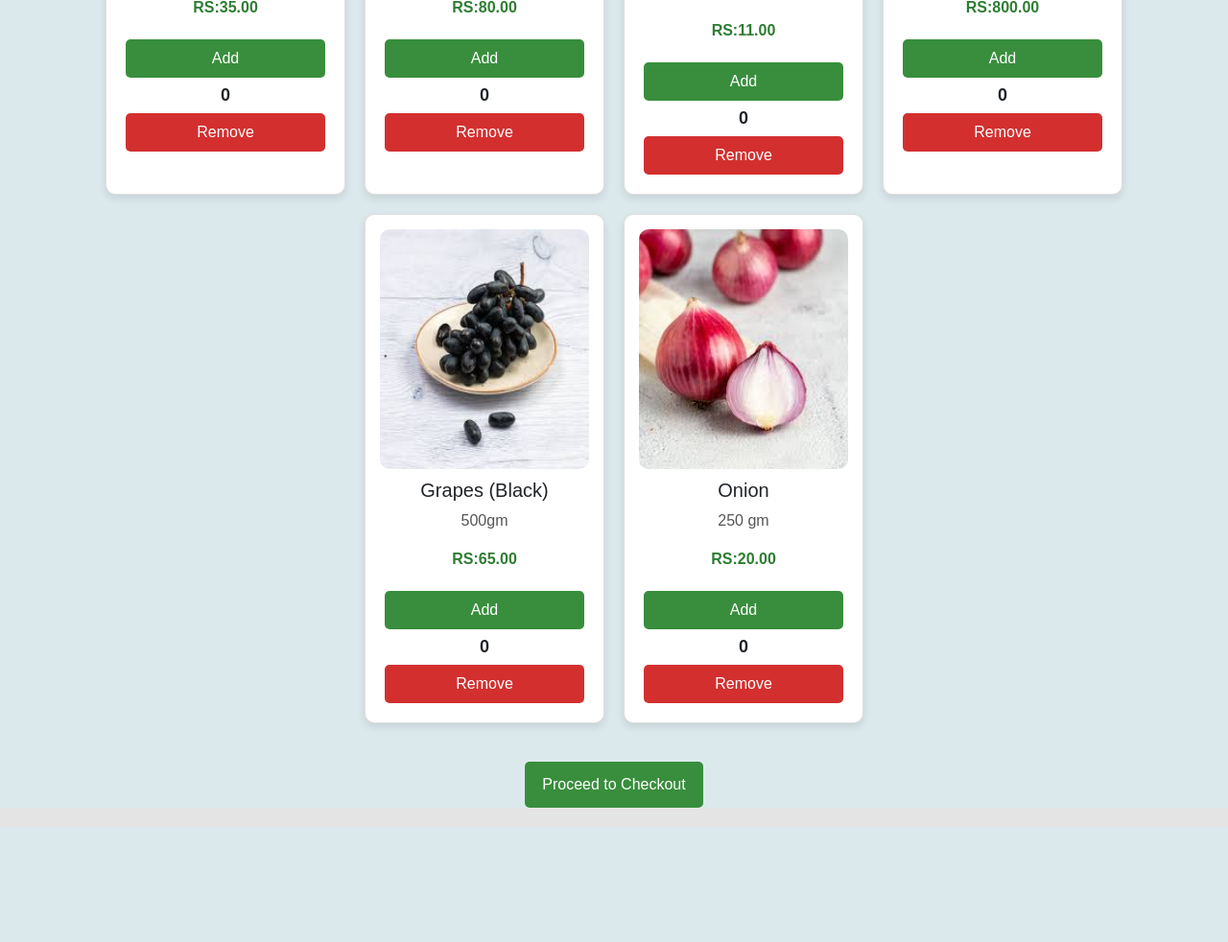
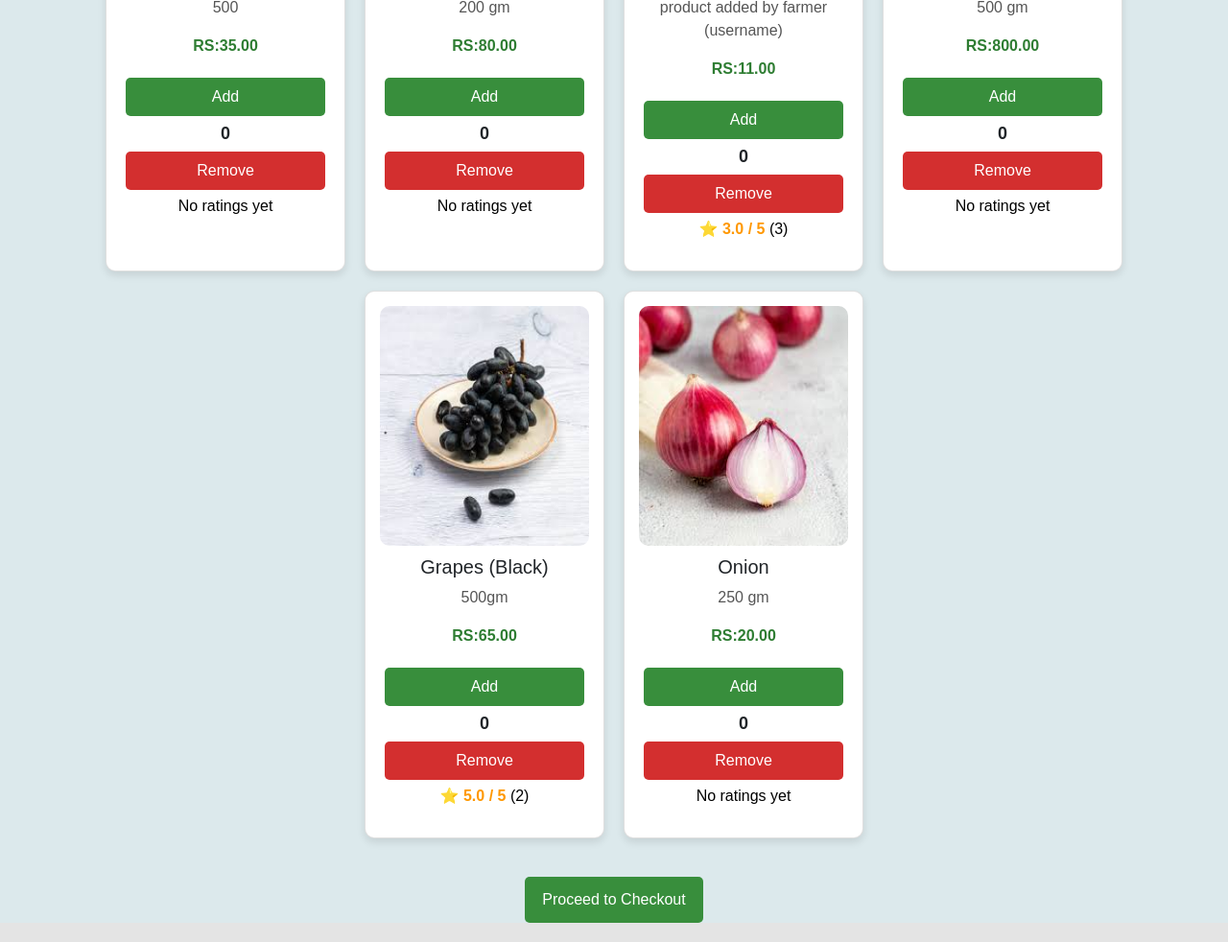
Before and after one commit to gopikarajesh16/DailyNeedsProject, a Django app: page /user/products/ in a window 1280 px wide. Shown: the part 1080-2062 px from the top of the page at 96% size. Before the commit the page ends 1922 px from the top, so only its background shows below. Run offline with Django 5.2, Linux system fonts and the light colour scheme; data comes from the database, SQL or seed files in the repository; both versions use the stored data as it was after the commit.

Commit message:
rating is visible for all

```diff
--- a/home/templates/products.html
+++ b/home/templates/products.html
@@ -44,6 +44,16 @@
                 <span id="count-{{ i.id }}" style="font-size: 18px; font-weight: bold;">0</span>
                 <button onclick="decrementCount('{{ i.id }}')"
                     style="background-color: #d32f2f; color: white; padding: 8px 12px; border: none; border-radius: 5px; cursor: pointer; margin: 5px;">Remove</button>
+                    <p>
+                        {% if i.avg_rating %}
+                            <span style="font-weight: bold; color: #ff9800;">⭐ {{ i.avg_rating|floatformat:1 }} / 5</span>
+                            <span style="color: black;">({{ i.rating_count }})</span>
+                        {% else %}
+                            <span style="color: black;">No ratings yet</span>
+                        {% endif %}
+                    </p>
+
+
             {% endif %}
         </div>
         {% endfor %}
--- a/home/views.py
+++ b/home/views.py
@@ -51,20 +51,46 @@ def profilefn(request):
 #     g=Category.objects.all()
 #     return render(request,'products.html',{'pro':c,'cat':g})
 
+# def productfn(request):
+#     c = Products.objects.all()
+#     g = Category.objects.all()
+
+#     # Ensure price is always a float
+#     for product in c:
+#         try:
+#             product.price = float(product.price)  # Convert price to float
+#         except (ValueError, TypeError):
+#             product.price = 0.00  # Default to 0.00 if conversion fails
+
+#     return render(request, 'products.html', {'pro': c, 'cat': g})
+from django.db.models import Avg,Count
+
+# def productfn(request):
+#     c = Products.objects.all().annotate(avg_rating=Avg('order__rating'))  # Calculate average rating
+#     g = Category.objects.all()
+
+#     for product in c:
+#         try:
+#             product.price = float(product.price)  # Ensure price is float
+#         except (ValueError, TypeError):
+#             product.price = 0.00  # Default to 0.00 if conversion fails
+
+#     return render(request, 'products.html', {'pro': c, 'cat': g})
+
 def productfn(request):
-    c = Products.objects.all()
+    c = Products.objects.all().annotate(
+        avg_rating=Avg('order__rating'),  # Calculate average rating
+        rating_count=Count('order__rating')  # Count number of ratings
+    )
     g = Category.objects.all()
 
-    # Ensure price is always a float
     for product in c:
         try:
-            product.price = float(product.price)  # Convert price to float
+            product.price = float(product.price)  # Ensure price is float
         except (ValueError, TypeError):
             product.price = 0.00  # Default to 0.00 if conversion fails
 
     return render(request, 'products.html', {'pro': c, 'cat': g})
-
-
 
 def categoryfn(request,p_id):
     g=Category.objects.all()
```
Also changed, not shown: db.sqlite3, home/models.py (line endings or trailing spaces).
